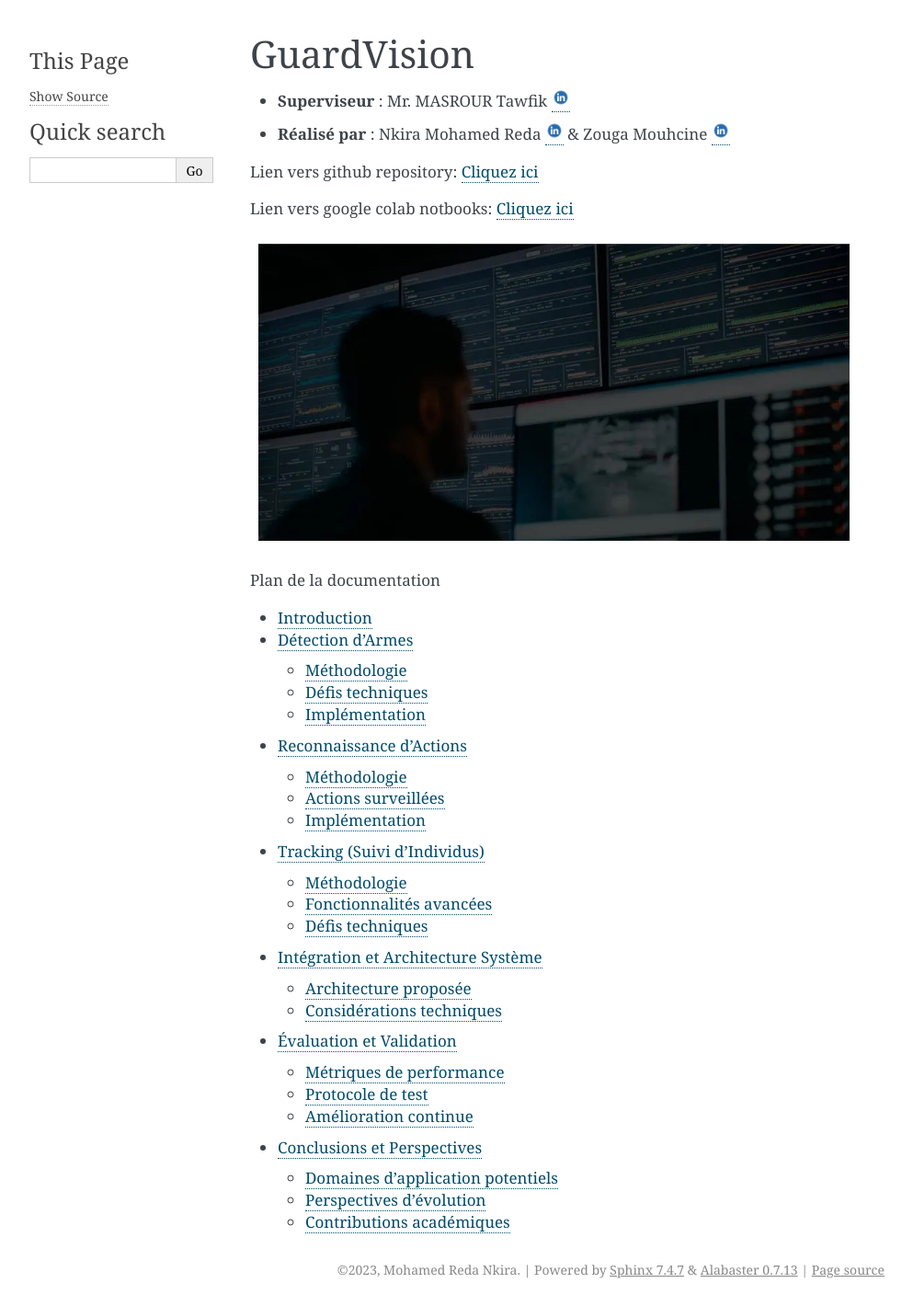
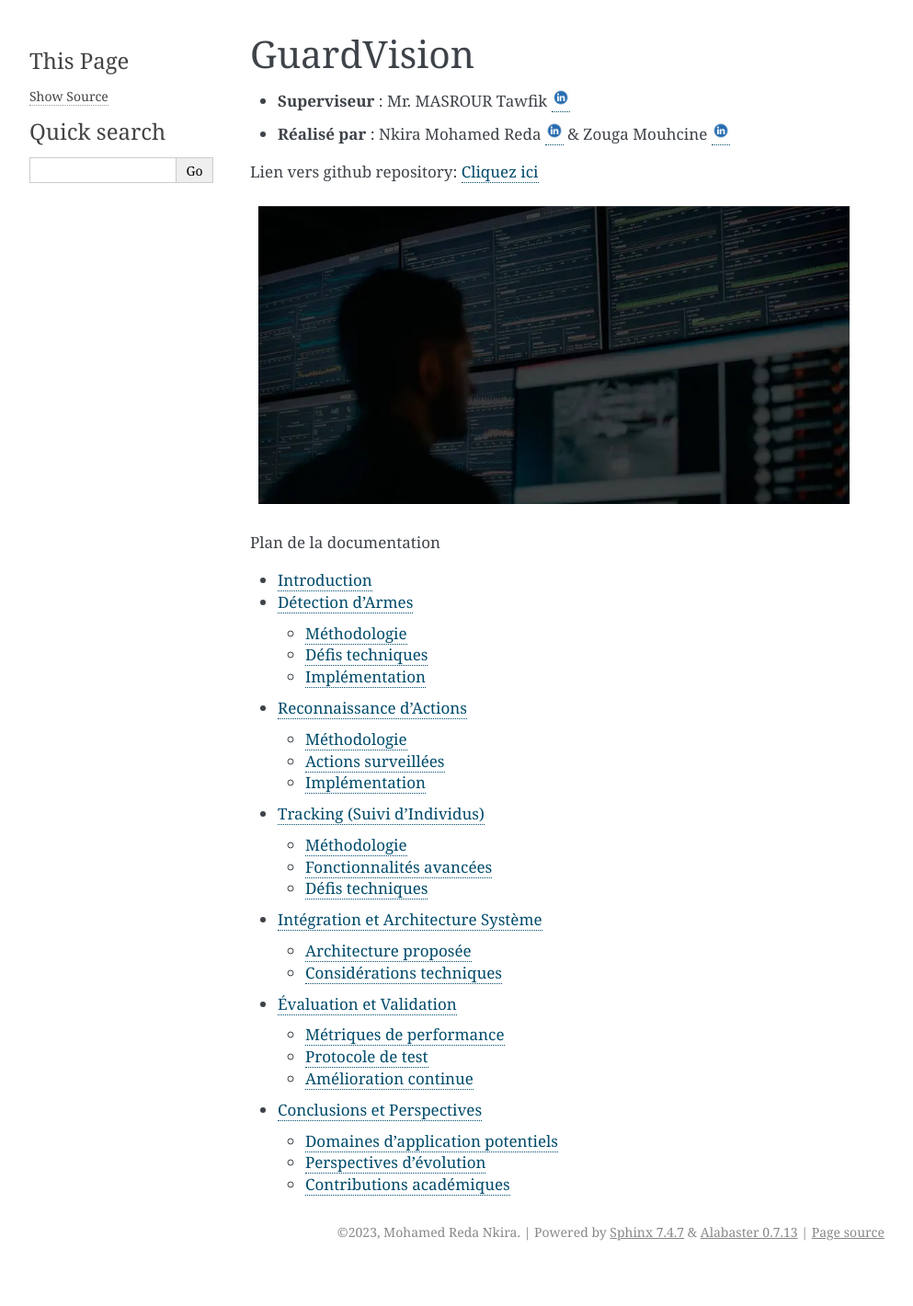
Before and after one commit to med-reda-nk/GuardVision, a Sphinx documentation site: the page built from Documentation/index.rst, in a window 1280 px wide. Shown: the whole page at 92% size, without its empty margins (148-1141 px from the left). Built offline with Sphinx 7.4.7, drawn with Linux system fonts in a browser that asks for light colours; pages that are not in the unit, such as notebooks, are missing from menus; after the commit the page ends 1379 px from its top, so only the background shows below that.

Commit message:
Update index.rst

```diff
--- a/Documentation/index.rst
+++ b/Documentation/index.rst
@@ -26,8 +26,6 @@ GuardVision
 
 Lien vers github repository:  `Cliquez ici <https://github.com/med-reda-nk/GuardVision>`__
 
-Lien vers google colab notbooks:  `Cliquez ici <https://github.com/A-Lahcen10/plastics-Waste-detection-and-Tracking/blob/main/notebooks/train-yolo11-object-detection-on-custom-dataset.ipynb>`__
-
 
 
 .. figure:: images/Image2.jpg
```
